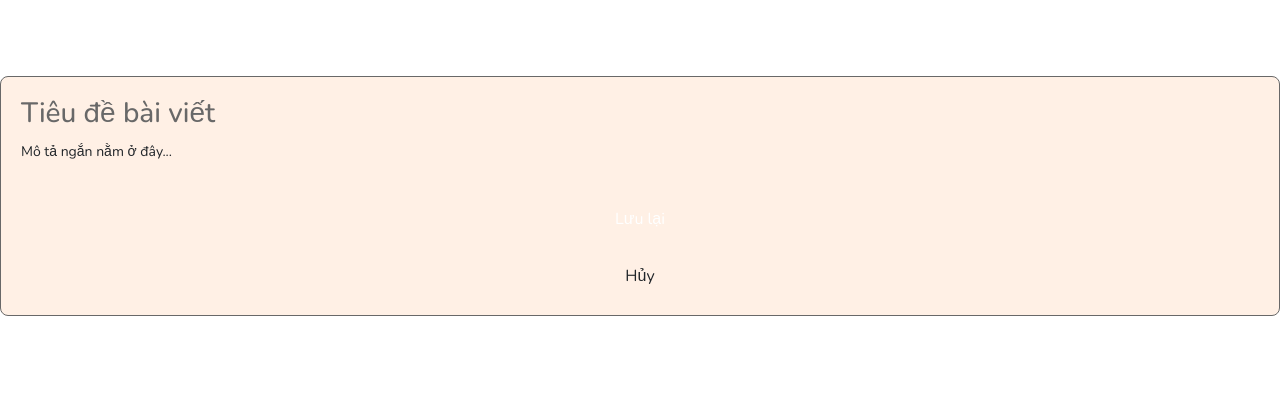
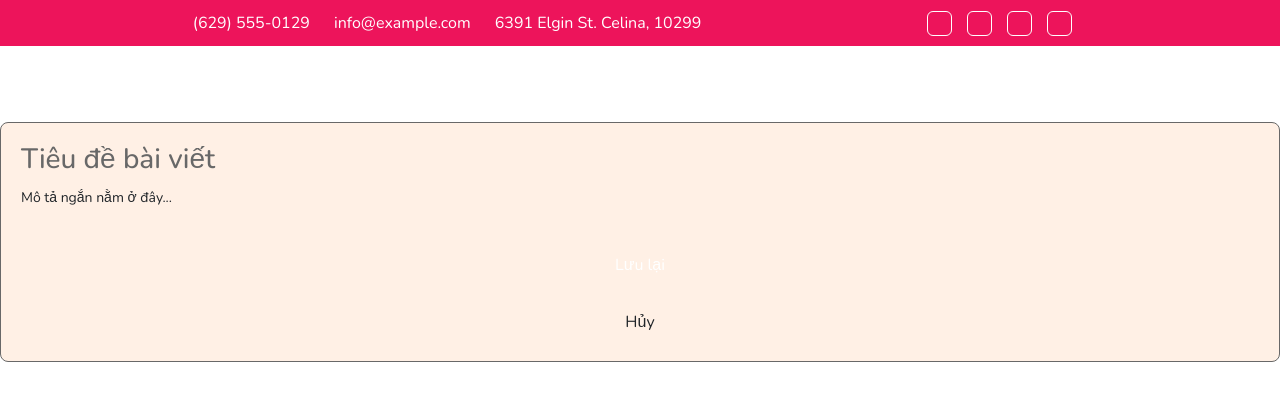
Before and after one commit to ThachThanhHai-DEV/myFirstCapstone, a plain HTML site: page index.html in a window 1280 px wide. Drawn offline with nearby package versions, Linux system fonts and the light colour scheme; a small style sheet from the web is missing.

Commit message:
add section info-head

```diff
--- a/index.html
+++ b/index.html
@@ -46,6 +46,24 @@
 
 <body>
 
+    <section class="info__head">
+        <div class="container">
+            <div class="info__content">
+                <div class="info__title">
+                    <a href="#"><span>(629) 555-0129</span></a>
+                    <a href="#"> <span>info@example.com</span></a>
+                    <span>6391 Elgin St. Celina, 10299</span>
+                </div>
+                <div class="info__boxs">
+                    <a href="#"><span class="info__box"></span></a>
+                    <a href="#"><span class="info__box"></span></a>
+                    <a href="#"><span class="info__box"></span></a>
+                    <a href="#"><span class="info__box"></span></a>
+                </div>
+            </div>
+        </div>
+    </section>
+
 
     <button class="btn-primary" id="theme-toggle">Đổi Theme</button>
     <div class="card">
--- /dev/null
+++ b/scss/_info-head.scss
@@ -0,0 +1,54 @@
+.info__head {
+    display: none;
+    background-color: #ED145B;
+
+    @include breakpoint-up(sm) {
+        display: block;
+        .info__content {
+            @include flex(center, center);
+            row-gap: 20px;
+            flex-direction: column;
+            width: 100%;
+        }
+    }
+
+    @include breakpoint-up(lg) {
+        .info__content {
+            @include flex(space-around, center);
+            flex-direction: row;
+        }
+    }
+
+    .info__content {
+        @include flex(space-around, center);
+        padding: 10px 0;
+        flex-wrap: nowrap;
+
+        .info__title {
+            white-space: nowrap;
+            span {
+                display: inline-block;
+                margin-right: 20px;
+                color: $color-title-light;
+            }
+        }
+
+        .info__boxs {
+            @include flex(space-between, center);
+            span.info__box {
+                display: block;
+                width: 25px;
+                height: 25px;
+                border: 1px solid $color-title-light ;
+                border-radius: $radius-md;
+                margin-right: 15px;
+                transition: all 0.2s ease-in;
+
+                &:hover {
+                    background-color: #EEC359;
+                    cursor: pointer;
+                }
+            }
+        }
+    }
+}
--- a/scss/main.scss
+++ b/scss/main.scss
@@ -4,3 +4,4 @@
 @import 'root';        // 2. Nạp logic sinh biến CSS
 @import 'components';  // 3. Cuối cùng mới nạp style giao diện
 @import 'animate';
+@import 'info-head';
```
Also changed, not shown: css/main.css, 1 other file.
